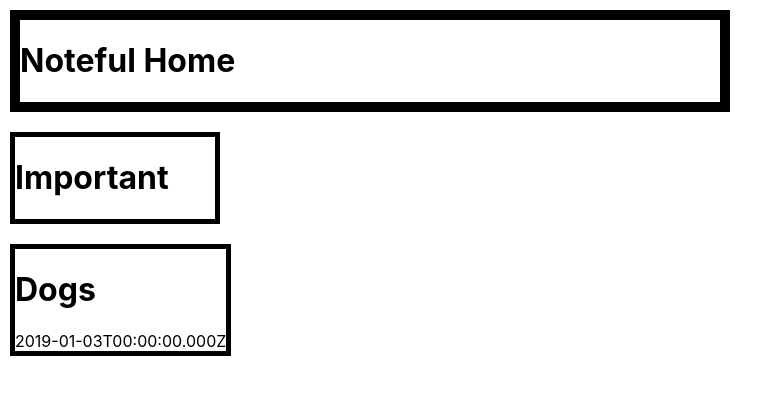
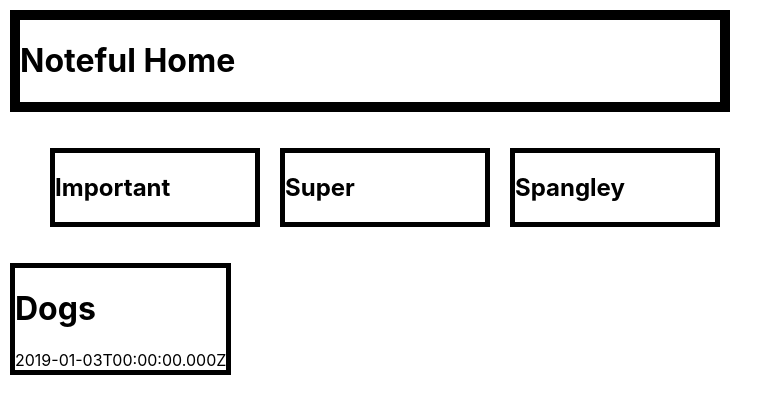
Before and after one commit to ljspiek/noteful_v2, a React (Create React App) app: page / in a window 1280 px wide. Shown: the top 414 px of the page, without its empty margins (0-783 px from the left). Built offline with nearby package versions, Linux system fonts and the light colour scheme.

Commit message:
"mapped folder list"

```diff
--- a/src/folderList/folderList.js
+++ b/src/folderList/folderList.js
@@ -4,12 +4,18 @@ import FolderCard from '../folderListCard/folderCard'
 function FolderList(props){
 
     const folderNames=props.files.folders;
-    console.log(folderNames[0].name);
+    console.log(folderNames);
 
     return (
-      <div className="folderList">
-       <FolderCard name={props.files.folders[0].name}/>
-      </div>
+      <section className="folderList">
+        <ul className="folderList">
+          {folderNames.map(folders =>
+           <FolderCard
+           key={folders.id}
+           name={folders.name}/> )}
+        </ul>
+
+      </section>
    )
   }
 
--- a/src/folderListCard/folderCard.js
+++ b/src/folderListCard/folderCard.js
@@ -2,11 +2,12 @@ import React from 'react';
 import './folderCard.css'
 
 function FolderCard(props){
+  console.log(props)
 
     return (
-      <div className="folderCard">
-        <h1>{props.name}</h1>
-      </div>
+      <li className="folderCard">
+        <h2>{props.name}</h2>
+      </li>
    )
   }
 
```
